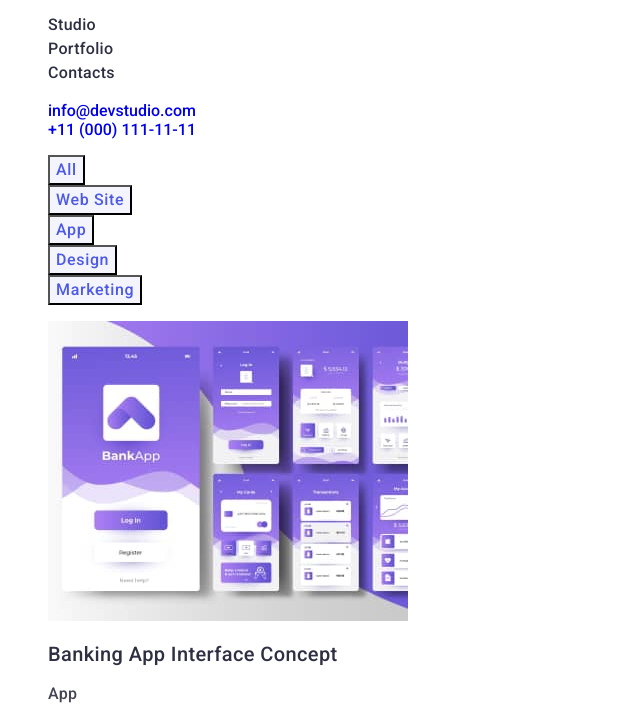
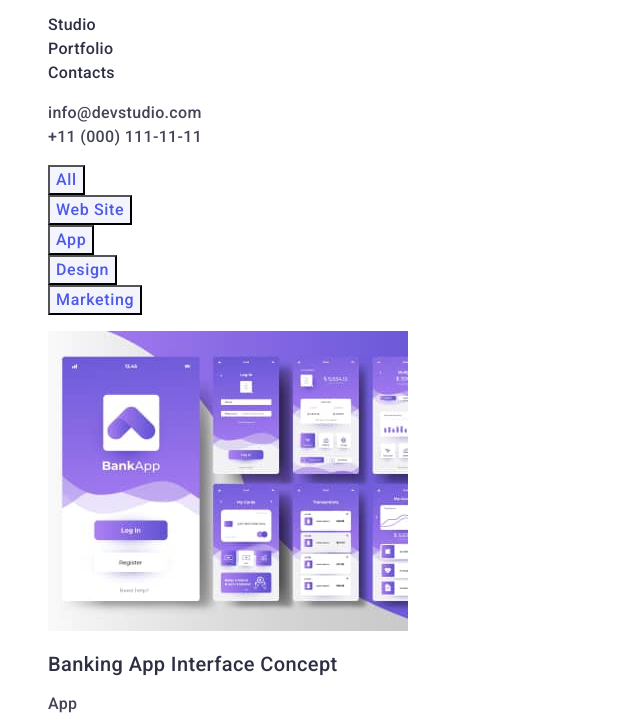
Before and after one commit to PolishchukAlexandr/goit-markup-hw-02, a plain HTML site: page portfolio.html in a window 1280 px wide. Shown: the part 32-751 px from the top of the page, without its empty margins (0-640 px from the left). Drawn offline with Linux system fonts and the light colour scheme.

Commit message:
Homework 2

```diff
--- a/css/styles.css
+++ b/css/styles.css
@@ -13,7 +13,7 @@ body {
   background-color: var(--primary-white-color);
 }
 
-body .logo-header {
+.logo-header {
   font-family: "Raleway", sans-serif;
   color: var(--primary-blue-color);
   font-weight: 800;
@@ -22,7 +22,7 @@ body .logo-header {
   letter-spacing: 0.03em;
   text-transform: uppercase;
 }
-body .span-logo {
+.span-logo {
   color: var(--primary-navyblue-color);
 }
 
--- a/portfolio.html
+++ b/portfolio.html
@@ -26,13 +26,13 @@
       </nav>
       <address class="address">
         <ul class="list">
-          <li class="contact">
-            <a class="link" href="mailto:info@devstudio.com"
+          <li">
+            <a class="communicate link" href="mailto:info@devstudio.com"
               >info@devstudio.com</a
             >
           </li>
-          <li class="contact">
-            <a class="link" href="tel:+110001111111">+11 (000) 111-11-11</a>
+          <li >
+            <a class="communicate link" href="tel:+110001111111">+11 (000) 111-11-11</a>
           </li>
         </ul>
       </address>
```
